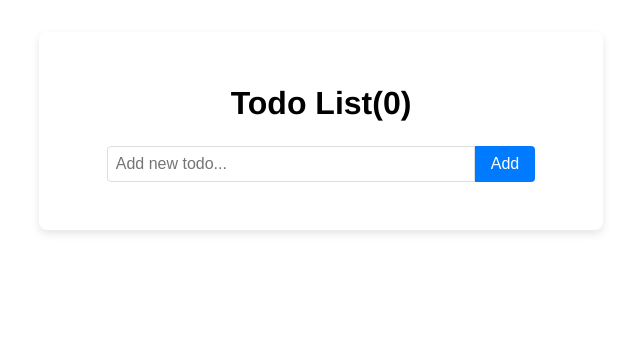
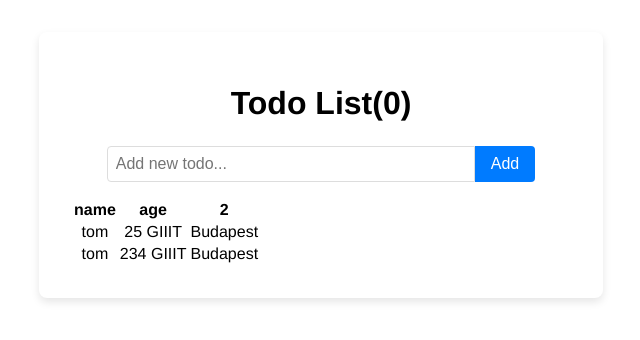
Before and after one commit to Takor0/react-learn, a React (Create React App) app: page /table in a window 1280 px wide. Shown: the top 340 px of the page, without its empty margins (319-959 px from the left). Built offline with nearby package versions, Linux system fonts and the light colour scheme.

Commit message:
added two "slots" implementations

```diff
--- a/public/index.html
+++ b/public/index.html
@@ -1,4 +1,4 @@
-<!DOCTYPE html>
+<!doctype html>
 <html lang="en">
   <head>
     <meta charset="utf-8" />
--- a/src/App.tsx
+++ b/src/App.tsx
@@ -1,85 +1,40 @@
-// src/App.tsx
 import React, { useState, useMemo, useEffect } from "react";
-import "./styles/App.scss";
-import TodoList from "./components/TodoList";
+import CTodo from "./components/CTodo";
+import CTable, {ColumnHeader} from "./components/CTable";
+import { TableData } from "./components/CTable";
 
-export interface Todo {
-  id: number;
-  text: string;
-  completed: boolean;
-}
 
 const App: React.FC = () => {
-  const [todos, setTodos] = useState<Todo[]>([]);
-  const [input, setInput] = useState("");
-  const [shouldJump, setShouldJump] = useState(false);
-
-  const addTodo = () => {
-    if (input.trim()) {
-      const newTodo: Todo = { id: Date.now(), text: input, completed: false };
-      setTodos([...todos, newTodo]);
-      setInput("");
-    }
-  };
-
-  const memoListCount = useMemo(() => {
-    return todos.length;
-  }, [todos]);
-
-  useEffect(() => {
-    setShouldJump(true);
-    const timeoutId = setTimeout(() => {
-      setShouldJump(false);
-    }, 500);
-    return () => clearTimeout(timeoutId);
-  }, [memoListCount]);
-
-  const toggleTodo = (id: number) => {
-    setTodos(
-      todos.map((todo) =>
-        todo.id === id ? { ...todo, completed: !todo.completed } : todo,
-      ),
-    );
-  };
-
-  const deleteTodo = (id: number) => {
-    setTodos(todos.filter((todo) => todo.id !== id));
-  };
-
-  const updateTodo = (id: number, newText: string) => {
-    setTodos(
-      todos.map((todo) => (todo.id === id ? { ...todo, text: newText } : todo)),
-    );
-  };
+  const columns: string[] = ["name", "age", "location"];
+  const data: TableData[] = [
+    {
+      name: "tom",
+      age: 25,
+      location: "Budapest",
+    },
+    {
+      name: "tom",
+      age: 234,
+      location: "Budapest",
+    },
+  ];
 
   return (
     <div className="app">
-      <h1>
-        Todo List
-        <span className="counter-container">
-          (
-          <span className={shouldJump ? "counter-jump" : ""}>
-            {memoListCount}
-          </span>
-          )
-        </span>
-      </h1>
-      <div className="todo-input">
-        <input
-          type="text"
-          placeholder="Add new todo..."
-          value={input}
-          onChange={(e) => setInput(e.target.value)}
-          onKeyDown={(e) => e.key === "Enter" && addTodo()}
-        />
-        <button onClick={addTodo}>Add</button>
-      </div>
-      <TodoList
-        todos={todos}
-        toggleTodo={toggleTodo}
-        deleteTodo={deleteTodo}
-        updateTodo={updateTodo}
-      />
+      <CTodo />
+      <CTable columns={columns} data={data} columnRenderers={
+        {
+          age: (column: string, row: TableData) => {
+            return <span>{row[column]} GIIIT</span>;
+          },
+        }
+      } >
+        <ColumnHeader name={"location"}>
+          {(index) => {
+            return <div>{index}</div>
+          }}
+        </ColumnHeader>
+      </CTable>
     </div>
   );
 };
--- /dev/null
+++ b/src/components/CTable.tsx
@@ -0,0 +1,66 @@
+import React from "react";
+
+export type TableData = Record<string, string | number>;
+
+// example renderer
+// const columnRenderer = {
+//   age: (column: string, row: TableData) => {
+//   return <span>{row[column]}</span>;
+//
+
+type ColumnRenderer = (column: string, row: TableData) => React.ReactNode;
+
+interface CTableProps {
+  columns: string[];
+  data: TableData[];
+  columnRenderers?: Record<string, ColumnRenderer>;
+  children?: React.ReactNode;
+}
+
+interface ColumnHeaderProps {
+  children: (index: number) => React.ReactNode;
+  name: string;
+}
+
+export const ColumnHeader: React.FC<ColumnHeaderProps> = () => {
+  return null;
+}
+
+const CTable: React.FC<CTableProps> = ({ columns, data, columnRenderers, children }) => {
+  const overrideHeader: Record<string, (index: number) => React.ReactNode> = {}
+
+  React.Children.forEach(children, (child, index) => {
+    if (!React.isValidElement(child)) return
+    if (child.type === ColumnHeader) {
+      const {name, children: colChild} = child.props as ColumnHeaderProps
+      overrideHeader[name] = colChild
+    }
+  });
+
+  return (
+    <table>
+      <thead>
+      {columns.map((column, index) => (
+        <th key={column}>
+          {overrideHeader?.[column] ? overrideHeader?.[column](index) : column}
+        </th>
+      ))}
+      </thead>
+      <tbody>
+      {data.map((row, rowIndex) => (
+        <tr key={rowIndex}>
+          {columns.map(column => (
+            <td key={column}>
+              {columnRenderers && columnRenderers[column]
+                ? columnRenderers[column](column, row)
+                : row[column]}
+            </td>
+          ))}
+        </tr>
+      ))}
+      </tbody>
+    </table>
+  );
+};
+
+export default CTable;
--- /dev/null
+++ b/src/components/CTodo.tsx
@@ -0,0 +1,87 @@
+// src/App.tsx
+import React, { useState, useMemo, useEffect } from "react";
+import "../styles/Todo.scss";
+import TodoList from "./TodoList";
+
+export interface Todo {
+  id: number;
+  text: string;
+  completed: boolean;
+}
+
+const CTodo: React.FC = () => {
+  const [todos, setTodos] = useState<Todo[]>([]);
+  const [input, setInput] = useState("");
+  const [shouldJump, setShouldJump] = useState(false);
+
+  const addTodo = () => {
+    if (input.trim()) {
+      const newTodo: Todo = { id: Date.now(), text: input, completed: false };
+      setTodos([...todos, newTodo]);
+      setInput("");
+    }
+  };
+
+  const memoListCount = useMemo(() => {
+    return todos.length;
+  }, [todos]);
+
+  useEffect(() => {
+    setShouldJump(true);
+    const timeoutId = setTimeout(() => {
+      setShouldJump(false);
+    }, 500);
+    return () => clearTimeout(timeoutId);
+  }, [memoListCount]);
+
+  const toggleTodo = (id: number) => {
+    setTodos(
+      todos.map((todo) =>
+        todo.id === id ? { ...todo, completed: !todo.completed } : todo,
+      ),
+    );
+  };
+
+  const deleteTodo = (id: number) => {
+    setTodos(todos.filter((todo) => todo.id !== id));
+  };
+
+  const updateTodo = (id: number, newText: string) => {
+    setTodos(
+      todos.map((todo) => (todo.id === id ? { ...todo, text: newText } : todo)),
+    );
+  };
+
+  return (
+    <div>
+      <h1>
+        Todo List
+        <span className="counter-container">
+          (
+          <span className={shouldJump ? "counter-jump" : ""}>
+            {memoListCount}
+          </span>
+          )
+        </span>
+      </h1>
+      <div className="todo-input">
+        <input
+          type="text"
+          placeholder="Add new todo..."
+          value={input}
+          onChange={(e) => setInput(e.target.value)}
+          onKeyDown={(e) => e.key === "Enter" && addTodo()}
+        />
+        <button onClick={addTodo}>Add</button>
+      </div>
+      <TodoList
+        todos={todos}
+        toggleTodo={toggleTodo}
+        deleteTodo={deleteTodo}
+        updateTodo={updateTodo}
+      />
+    </div>
+  );
+};
+
+export default CTodo;
--- a/src/components/TodoItem.tsx
+++ b/src/components/TodoItem.tsx
@@ -1,6 +1,6 @@
 // src/components/TodoItem.tsx
 import React, { useState } from "react";
-import { Todo } from "../App";
+import { Todo } from "./CTodo";
 import "../styles/TodoItem.scss";
 
 interface TodoItemProps {
--- a/src/components/TodoList.tsx
+++ b/src/components/TodoList.tsx
@@ -1,6 +1,6 @@
 // src/components/TodoList.tsx
 import React from "react";
-import { Todo } from "../App";
+import { Todo } from "./CTodo";
 import TodoItem from "./TodoItem";
 import "../styles/TodoList.scss";
 
--- a/src/styles/App.scss
+++ b/src/styles/Todo.scss
@@ -1,4 +1,3 @@
-// src/styles/App.scss
 .app {
   max-width: 500px;
   margin: 2rem auto;
```
Also changed, not shown: tsconfig.json (+2 -8 lines).
